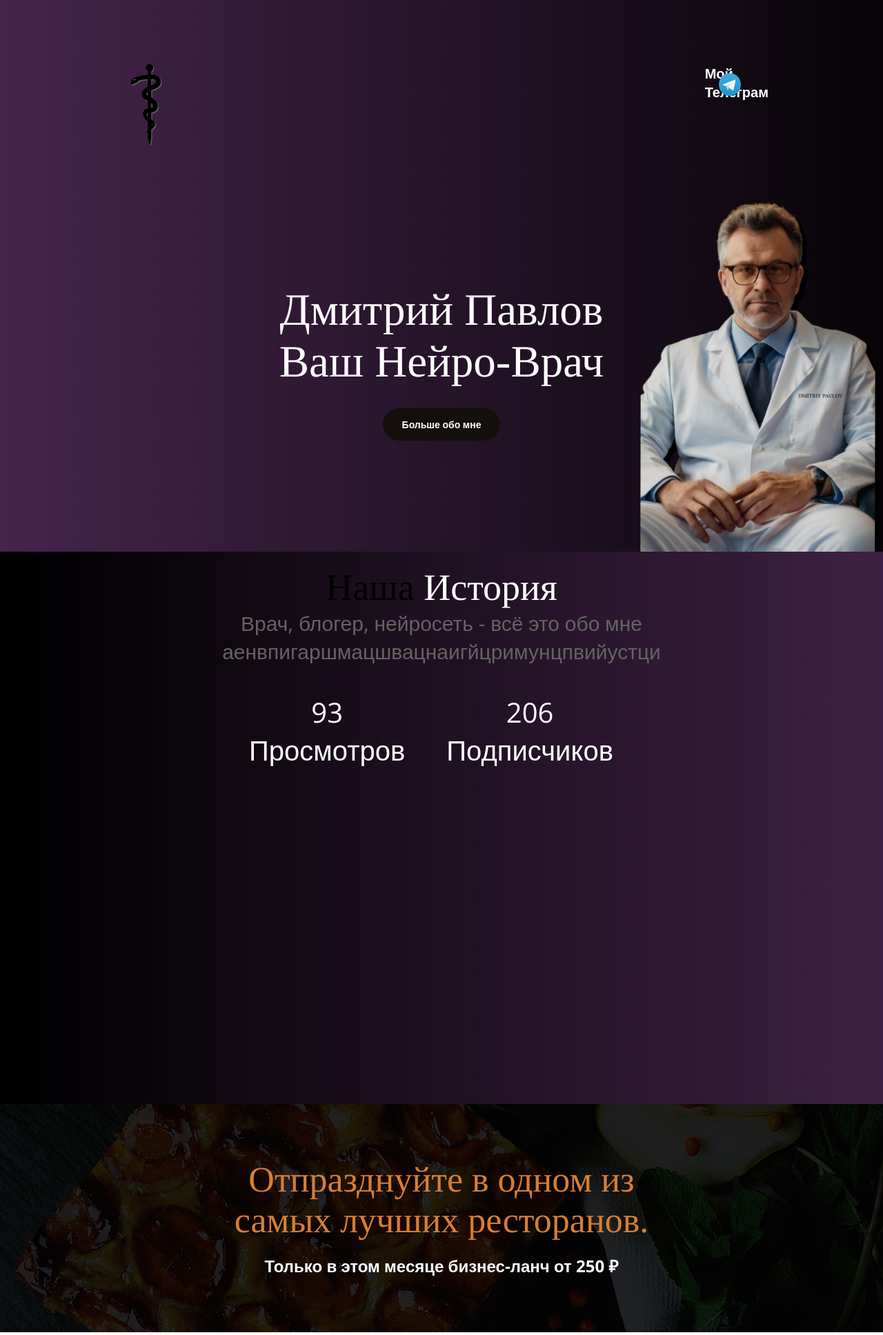
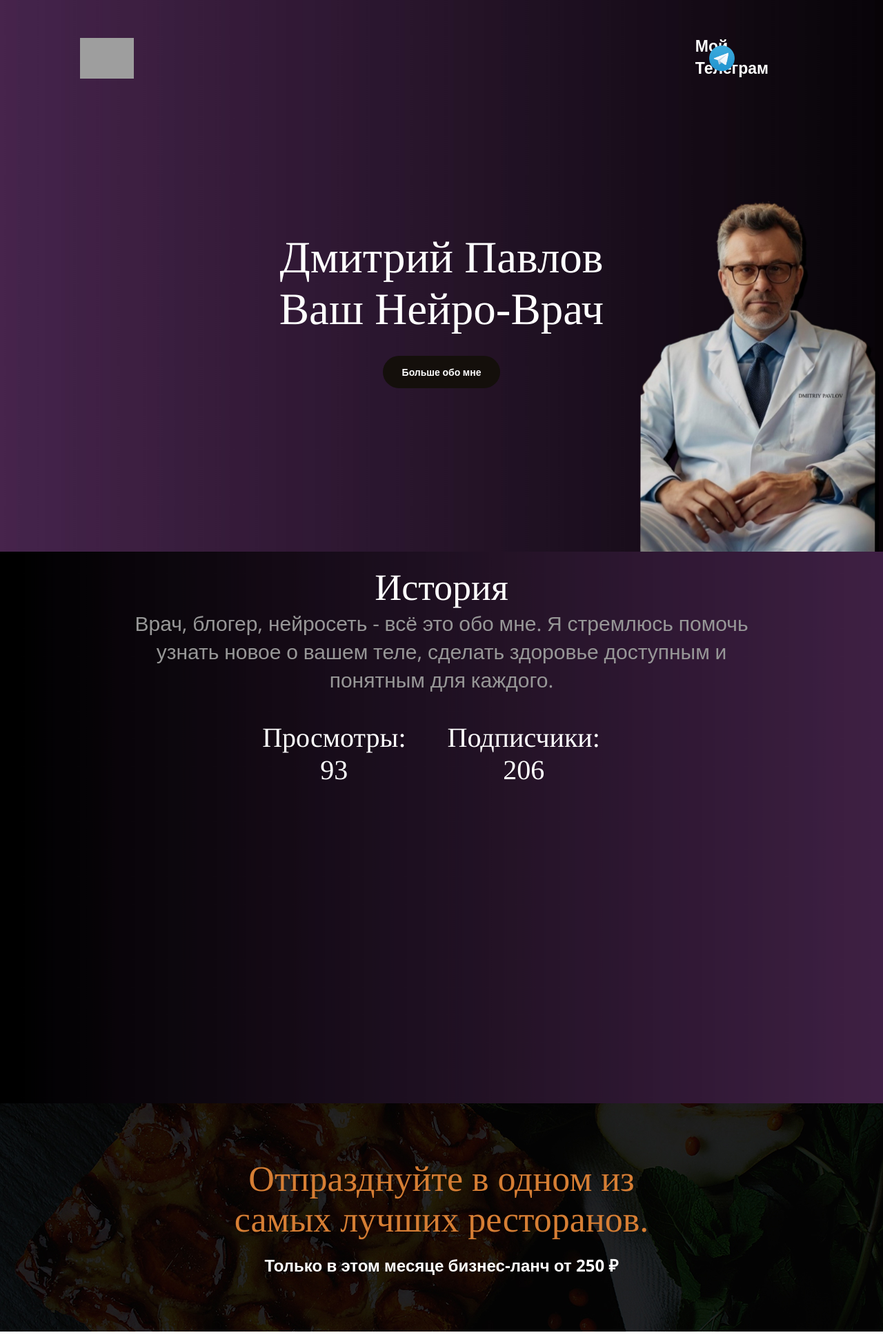
Before and after one commit to ArtemG8/DmitriyPavlovWeb, a Django app: page / in a window 1280 px wide. Shown: the top 1936 px of the page at 69% size. Run offline with Django 5.2, Linux system fonts and the light colour scheme; grey boxes are pictures that could not be loaded.

Commit message:
feat: refactoring code feat: changed header feat: add scrolling to the middle of page after clict to the button

```diff
--- a/pavlov_web/main_page/static/main_page/css/style.css
+++ b/pavlov_web/main_page/static/main_page/css/style.css
@@ -15,13 +15,23 @@
 }
 
 .header-logo {
-    position: relative ;
+
     width: 60%; /* Гибкость – наше всё */
     height: auto;
     object-fit: contain; /* Исключаем искажения пропорций */
     z-index: 1;
-    top: 35px;
-    left: 0px;
+    top: 10px;
+
+}
+
+.logo {
+    position: relative ;
+    width: 25%; /* Гибкость – наше всё */
+    height: auto;
+    object-fit: contain; /* Исключаем искажения пропорций */
+    z-index: 1;
+    top: 5px;
+    left: -50px;
 }
 
 
@@ -65,7 +75,7 @@
 .tg-text { /*текст "мой телеграм"*/
     color: #fff;
     text-decoration: none;
-    font-size: 20px;
+    font-size: 23px;
     font-weight: 700;
 
     transition: color 0.3s linear;
@@ -79,16 +89,16 @@
 
 .tg-img { /*лого тг*/
     position: relative ;
-    width: 6%; /* Гибкость – наше всё */
+    width: 7%; /* Гибкость – наше всё */
     height: auto%;
     object-fit: contain; /* Исключаем искажения пропорций */
     top: 5px;
-    left: 560px;
+    left: 550px;
 
 
 }
 
-.phone-holder {
+.tg-holder {
     display: flex;
     align-items: center;
 
@@ -247,13 +257,13 @@
 }
 
 .history-desc {
-    color: #656363;
+    color: #979797;
     font-size: 30px;
     width: 444px;
     text-align: center;
 }
 
-.history-number {
+.statistics {
     display: flex;
     width: 444px;
     justify-content: center;
@@ -262,6 +272,7 @@
 }
 
 .number-item {
+    font-family: 'Tinos', serif;
     margin-right: 60px;
     text-align: center;
     font-size: 40px;
@@ -281,24 +292,24 @@
     display: flex;
 }
 
-.imgages-1 {
+.images-1 {
     position: relative ;
-    width: 60%; /* Гибкость – наше всё */
+    width: 70%; /* Гибкость – наше всё */
     height: auto;
     object-fit: contain; /* Исключаем искажения пропорций */
     z-index: 1;
     top: 35px;
-    left: 450px;
+    left: 300px;
 }
 
-.imgages-2 {
+.images-2 {
     position: absolute;
     z-index: 999;
     top: -92px;
     left: 383px;
 }
 
-.imgages-3 {
+.images-3 {
     position: absolute;
     z-index: 999;
     top: 246px;
@@ -673,7 +684,7 @@
 
     .history-title,
     .history-desc,
-    .history-number {
+    .statistics {
         width: auto;
     }
 }
@@ -688,7 +699,7 @@
 
     .nav,
     .cart,
-    .phone,
+    .tg,
     .btn {
         display: none;
     }
@@ -747,3 +758,16 @@
     }
 
 }
+
+
+*,
+*::before, #почитать что это делает
+*::after {
+    padding: 0;
+    margin: 0;
+    box-sizing: border-box;
+}
+
+html {
+    scroll-behavior: smooth;
+}
--- a/pavlov_web/main_page/templates/main_page/main.html
+++ b/pavlov_web/main_page/templates/main_page/main.html
@@ -28,49 +28,31 @@
                 <img class='logo' src="static/main_page/img/logo.png" alt="">
             </div>
 
-<!--            <div class='nav'>-->
-<!--                <a class='nav-item' href="@">ГЛАВНАЯ</a>-->
-<!--                <a class='nav-item' href="@">МЕНЮ</a>-->
-
-<!--            </div>-->
-
-<!--            <div class='cart'>-->
-<!--                <a href="#">-->
-<!--                    <img class='cart-img' src="static/main_page/img/cart.png" alt="">-->
-<!--                </a>-->
-<!--            </div>-->
-
-            <div class='phone'>
-                <div class='phone-holder'>
+            <div class='tg'>
+                <div class='tg-holder'>
                     <div class='tgmain-img'>
                         <img class ='tg-img' src="static/main_page/img/tg.png" alt=" ">
                     </div>
-
                     <div><a class='tg-text' href='https://t.me/PavlovDoctor'> Мой Телеграм</a></div>
                 </div>
             </div>
 
-<!--            <div class='btn'>-->
-<!--                <a class='button' href='#'>ЗАКАЗ СТОЛИКА</a>-->
-<!--            </div>-->
-
-            <div class='burger-menu'>
-
-                <button id='burger'>
-                    <img src="static/main_page/img/burger-img.png" alt="">
-                </button>
-
-                <div id='menu' class='burger-slide disp'> <!--мобильная-->
-                    <a class='nav-item block' href="@">ГЛАВНАЯ</a>
-                    <a class='nav-item block' href="@">МЕНЮ</a>
-                    <a class='nav-item block' href="ff">О НАС</a>
-                    <a class='nav-item block' href="@">БРОНЬ</a>
-                </div>
-
-            </div>
 
 
+<!--            <div class='burger-menu'>-->
 
+<!--                <button id='burger'>-->
+<!--                    <img src="static/main_page/img/burger-img.png" alt="">-->
+<!--                </button>-->
+
+<!--                <div id='menu' class='burger-slide disp'> &lt;!&ndash;мобильная&ndash;&gt;-->
+<!--                    <a class='nav-item block' href="@">ГЛАВНАЯ</a>-->
+<!--                    <a class='nav-item block' href="@">МЕНЮ</a>-->
+<!--                    <a class='nav-item block' href="ff">О НАС</a>-->
+<!--                    <a class='nav-item block' href="@">БРОНЬ</a>-->
+<!--                </div>-->
+
+<!--            </div>-->
 
         </div>
 
@@ -84,11 +66,9 @@
                     Ваш Нейро-Врач
                 </div>
 
-
-
-                <div class='header-bth'>
-                    <a href='#' class='header-button'>Больше обо мне</a>
-                </div>
+               <section class='header-btn'>
+                    <a href='#aboutme' class='header-button'>Больше обо мне</a>
+                </section>
 
             </div>
 
@@ -98,100 +78,38 @@
 
 </div>
 
-<!--<div class='cards'>-->
-
-<!--    <div class='container'>-->
-
-<!--       <div class='cards-holder'>-->
-
-<!--            <div class='card'>-->
-
-<!--                <div class='card-image'>-->
-<!--                    <img class='card-img' src='static/main_page/img/card.png'>-->
-<!--                </div>-->
-
-<!--&lt;!&ndash;                <div class='card-title'>&ndash;&gt;-->
-<!--&lt;!&ndash;                    Магическая  <span>Атмосфера</span>&ndash;&gt;-->
-<!--&lt;!&ndash;                </div>&ndash;&gt;-->
-
-<!--&lt;!&ndash;                <div class='card-desc'>&ndash;&gt;-->
-<!--&lt;!&ndash;                    В нашем заведении царит магическая атмосфера наполненная вкусными ароматами&ndash;&gt;-->
-<!--&lt;!&ndash;                </div>&ndash;&gt;-->
-
-<!--            </div>-->
-
-<!--            <div class='card'>-->
-
-<!--                <div class='card-image'>-->
-<!--                    <img class='card-img' src='static/main_page/img/card.png'>-->
-<!--                </div>-->
-
-<!--                <div class='card-title'>-->
-<!--                    Лучшее качество  <span>Еды</span>-->
-<!--                </div>-->
-
-<!--                <div class='card-desc'>-->
-<!--                    Качество нашей Еды - отменное!-->
-
-<!--                </div>-->
-
-<!--            </div>-->
-
-<!--            <div class='card'>-->
-
-<!--                <div class='card-image'>-->
-<!--                    <img class='card-img' src='static/main_page/img/card.png'>-->
-<!--                </div>-->
-
-<!--                <div class='card-title'>-->
-<!--                   Недорогая  <span>Еда</span>-->
-<!--                </div>-->
-
-<!--                <div class='card-desc'>-->
-<!--                    Стоимость нашей Едызависит только от ееколичества. Качество всегда на высоте!-->
-<!--                </div>-->
-
-<!--            </div>-->
-<!--        </div>-->
-<!--    </div>-->
-
-<!--</div>-->
 
 
 <div class='history'>
-
+    <section id="aboutme" class="aboutme"></section>
     <div class='container'>
-
         <div class='history-holder'>
             <div class='history-info'>
                 <div class='history-title'>
-                    Наша <span>История</span>
+
+                     <span>История</span>
                 </div>
 
                 <div class='history-desc'>
-                    Врач, блогер, нейросеть - всё это обо мне аенвпигаршмацшвацнаигйцримунцпвийустци
+                    Врач, блогер, нейросеть - всё это обо мне. Я стремлюсь помочь  узнать новое о вашем теле, сделать здоровье доступным и понятным для каждого.
                 </div>
 
 
-                <div class='history-number'>
+                <div class='statistics'>
                     <div class='number-item'>
-                        93 <span>Просмотров</span>
+                         <span>Просмотры:</span> 93
                     </div>
 
                     <div class='number-item'>
-                        206 <span>Подписчиков</span>
+                         <span>Подписчики:</span> 206
                     </div>
-
-<!--                    <div class='number-item'>-->
-<!--                        71 <span>Закуски</span>-->
-<!--                    </div>-->
                 </div>
             </div>
 
             <div class='history-images'>
-                <img class='imgages-1' src="static/main_page/img/dp1.png" alt="">
-                <img class='imgages-2' src="static/main_page/img/.jpg" alt="">
-                <img class='imgages-3' src="static/main_page/img/.jpg" alt="">
+                <img class='images-1' src="static/main_page/img/dp1.png" alt="">
+                <img class='images-2' src="static/main_page/img/.jpg" alt="">
+                <img class='images-3' src="static/main_page/img/.jpg" alt="">
         </div>
         </div>
 
@@ -435,5 +353,7 @@
 
 <script src='static/main_page/js/app.js'></script>
 
+
+
 </body>
 </html>
```
Also changed, not shown: pavlov_web/main_page/static/main_page/img/logo.png (deleted), pavlov_web/main_page/static/main_page/img/pngwing.com (8).png (added).
